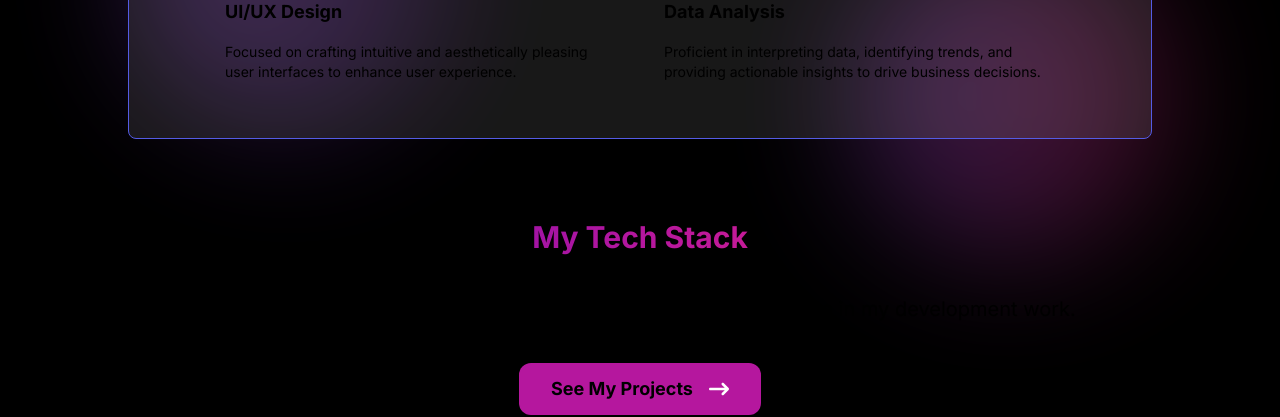
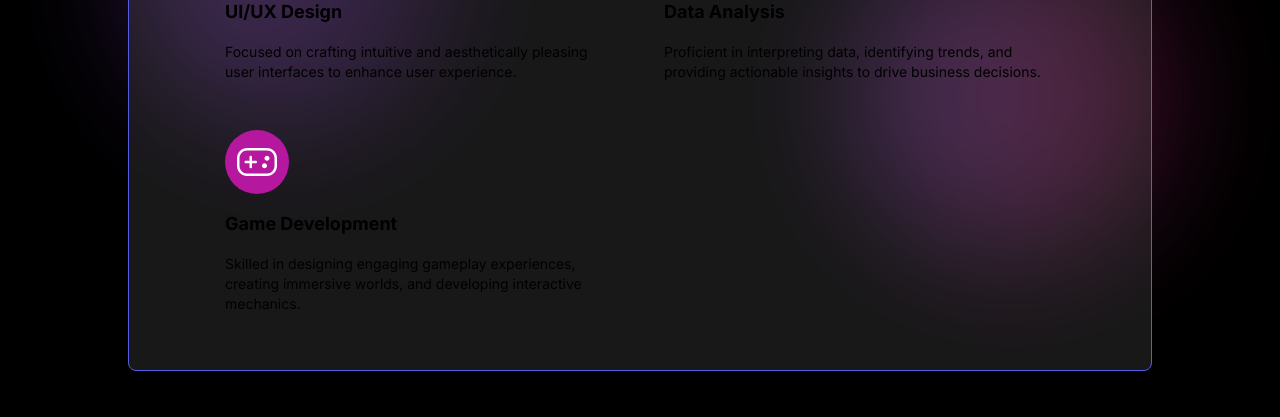
Before and after one commit to aidahputri/portofolio, a Next.js app: page / in a window 1280 px wide. Shown: the part 940-1357 px from the top of the page. Built offline with nearby package versions, Linux system fonts and the light colour scheme.

Commit message:
feat: add higlight item

```diff
--- a/src/components/modules/HomeModule/constants/HighlightItems.tsx
+++ b/src/components/modules/HomeModule/constants/HighlightItems.tsx
@@ -2,6 +2,7 @@ import Code from '../../../../../public/Code.svg'
 import Figma from '../../../../../public/Figma.svg'
 import Layers from '../../../../../public/Layers.svg'
 import Activity from '../../../../../public/Activity.svg'
+import Game from '../../../../../public/Gamedev.svg'
 import Image from 'next/image'
 
 export const HIGHLIGHT_ITEMS = [
@@ -33,4 +34,11 @@ export const HIGHLIGHT_ITEMS = [
     description:
       'Proficient in interpreting data, identifying trends, and providing actionable insights to drive business decisions.',
   },
+  {
+    id: 5,
+    image: <Image src={Game} alt={'Game'} />,
+    title: 'Game Development',
+    description:
+      'Skilled in designing engaging gameplay experiences, creating immersive worlds, and developing interactive mechanics.',
+  },
 ]
--- a/src/components/modules/HomeModule/constants/TechStacks.ts
+++ b/src/components/modules/HomeModule/constants/TechStacks.ts
@@ -82,4 +82,5 @@ export const TOOLS = [
   'https://cdn.jsdelivr.net/gh/devicons/devicon@latest/icons/firebase/firebase-original.svg',
   'https://cdn.jsdelivr.net/gh/devicons/devicon@latest/icons/prometheus/prometheus-original.svg',
   'https://cdn.jsdelivr.net/gh/devicons/devicon@latest/icons/grafana/grafana-original.svg',
+  'https://cdn.jsdelivr.net/gh/devicons/devicon@latest/icons/godot/godot-original.svg'
 ]
```
Also changed, not shown: public/Gamedev.svg (added).
